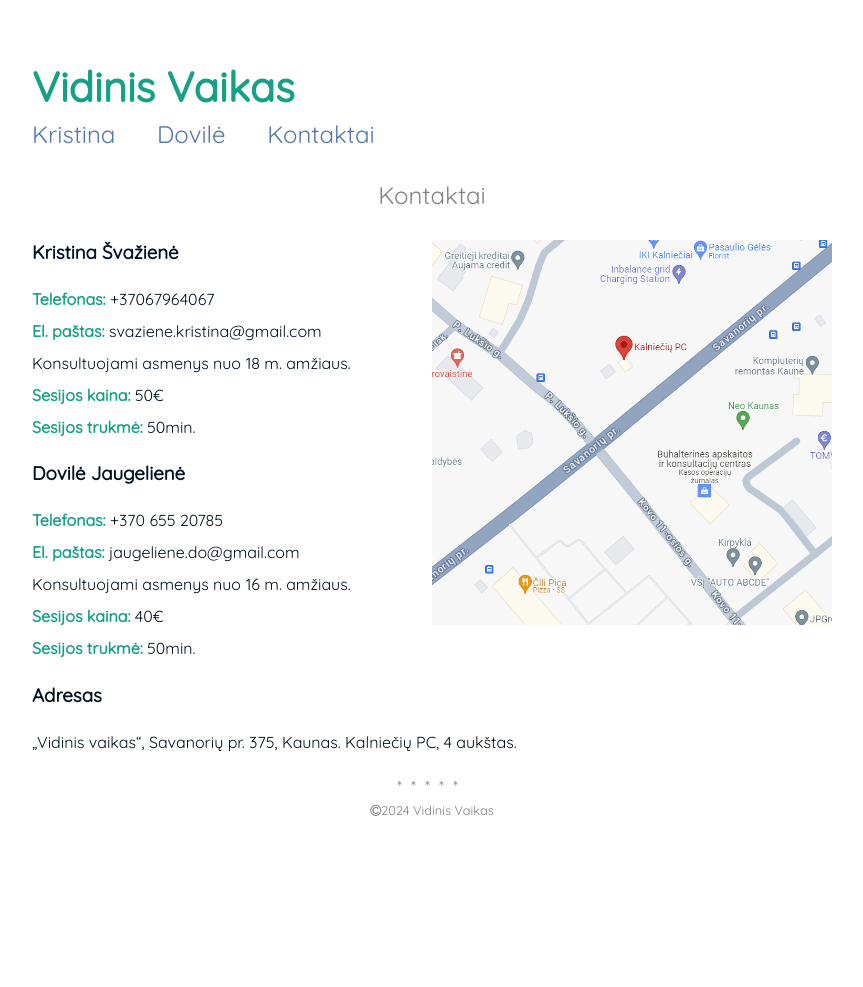
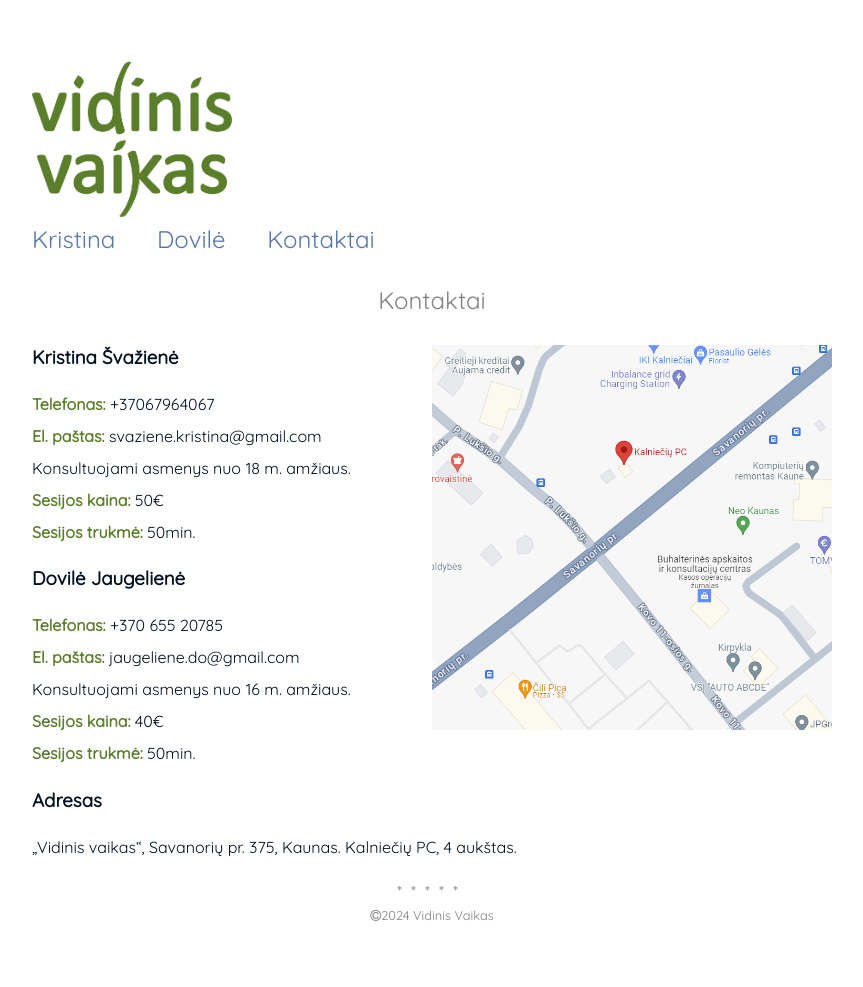
Before and after one commit to mindaugasjaugelis/vidinis-vaikas, a Jekyll site: the page built from kontaktai.md, in a window 1280 px wide. Shown: the whole page, without its empty margins (208-1071 px from the left). Built offline with Jekyll 4.4.1, drawn with Linux system fonts in a browser that asks for light colours; our own code applies the rules of GitHub Pages for plain Markdown files; before the commit the page ends 900 px from its top, so only the background shows below that.

Commit message:
Add logo text image

```diff
--- a/_includes/header.html
+++ b/_includes/header.html
@@ -1,6 +1,9 @@
 <header class="header">
 <div class="navigation">
-<a href="{{ '/' | prepend: site.baseurl }}" class="logo">{{ site.title }}</a>
+<!-- <a href="{{ '/' | prepend: site.baseurl }}" class="logo">{{ site.title }}</a> -->
+<a href="{{ '/' | prepend: site.baseurl }}" class="logo-text-link">
+    <img src="{{ '/assets/img/logo-text.png' | prepend: site.baseurl }}" class="logo-text">
+</a>
 <ul class="menu">
 <!-- <li class="menu__entry"><a href="{{ '/resume' | prepend: site.baseurl }}">Resume</a></li>
 <li class="menu__entry"><a href="{{ '/blog' | prepend: site.baseurl }}">Blog</a></li> -->
--- a/assets/css/main.css
+++ b/assets/css/main.css
@@ -51,7 +51,8 @@ blockquote p {
 }
 
 strong {
-  color: #16a085;
+  color: #5a7e2a;
+  /* 16a085 */
 }
 
 .wrapper {
@@ -68,11 +69,16 @@ strong {
   float: left;
 }
 
+/* Remove */
 .logo {
   font-size: 260%;
   font-weight: 700;
   color: #16a085;
   display: block;
+}
+
+.logo-text {
+  width: 200px;
 }
 
 .menu {
@@ -123,6 +129,7 @@ strong {
   font-weight: 400;
   font-size: 75%;
   color: #828282;
+  /* color: #5a7e2a; */
 }
 
 /* =Post teasers */ /*************************************************************/
@@ -233,8 +240,8 @@ strong {
 
 /* =Small screen */ /*************************************************************/
 @media (max-width: 851px) {
-  .logo {
-    padding-left: 20px;
+  .logo-text-link {
+    text-align: -webkit-center;
   }
 
   .menu {
@@ -324,6 +331,7 @@ strong {
     padding-left: 0px;
   }
 
+  /* Remove */
   .logo {
     padding-left: 0px;
   }
```
Also changed, not shown: assets/img/Vidinis_vaikas_vertikalus_2024.png (added), assets/img/logo-text.png (added).
